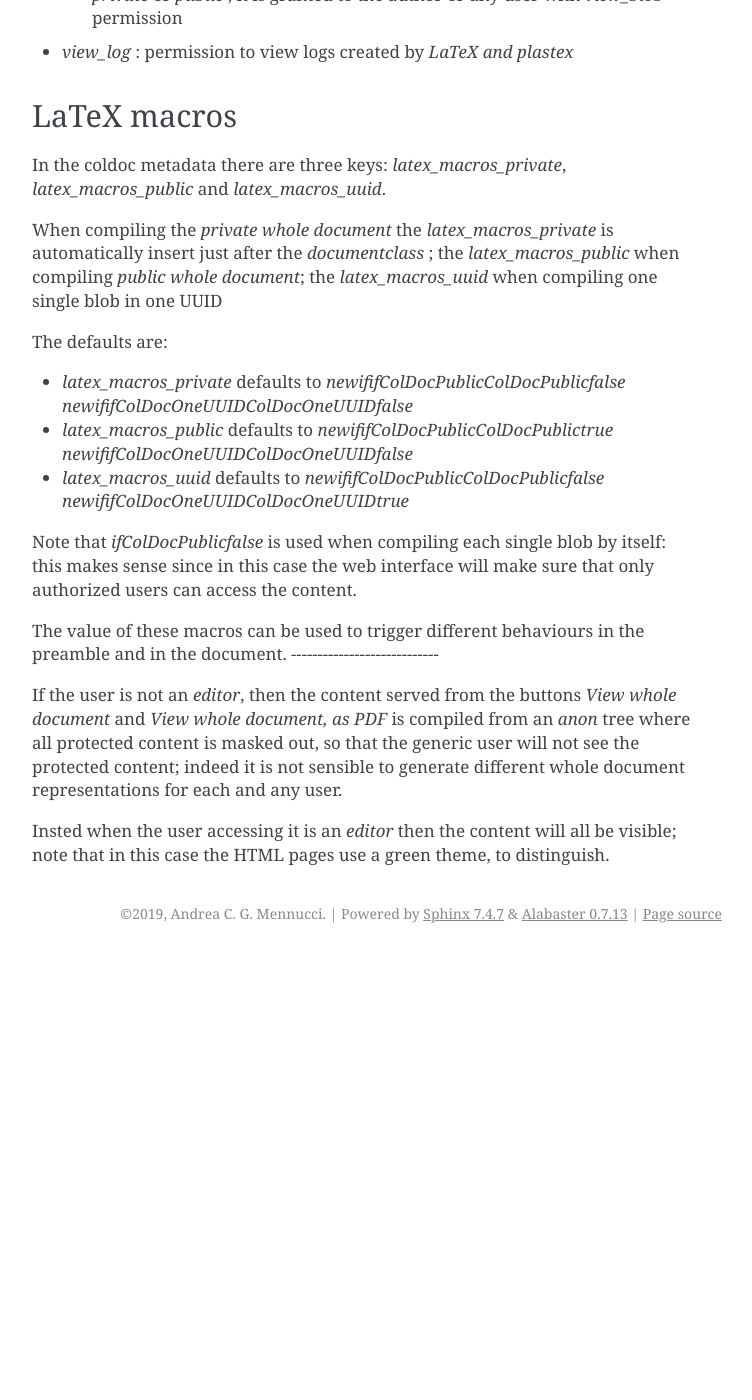
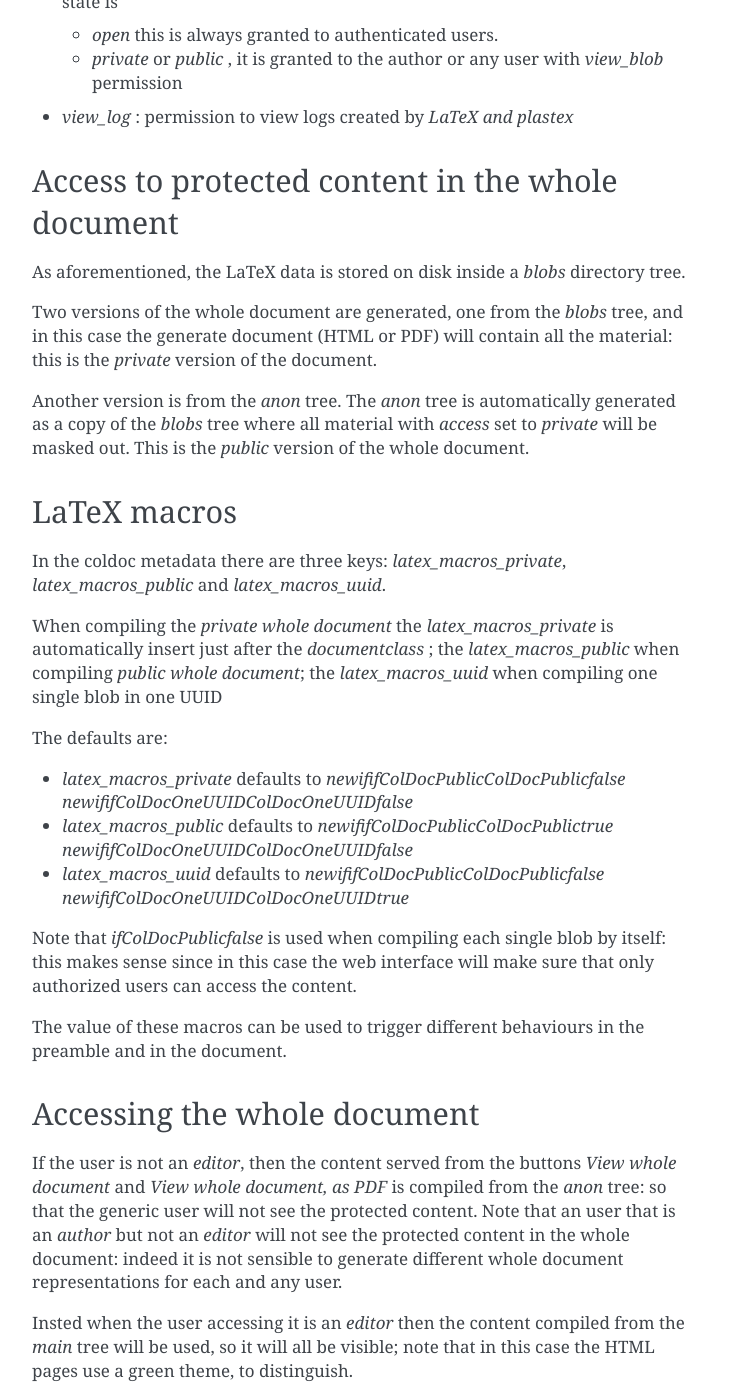
Before and after one commit to mennucc/ColDoc_project, a Sphinx documentation site: the page built from docs/source/permission.rst, in a window 1280 px wide and 1400 px high, scrolled down 1117 px. Shown: the whole window, without its empty margins (388-1140 px from the left). Built offline with Sphinx 7.4.7, drawn with Linux system fonts in a browser that asks for light colours; pages that are not in the unit, such as notebooks, are missing from menus; before the commit the page ends 2070 px from its top, so only the background shows below that; some of the changed text lies outside the part shown.

Commit message:
better documentation

```diff
--- a/docs/source/permission.rst
+++ b/docs/source/permission.rst
@@ -33,6 +33,9 @@ True, and the blob the UUID `access` state is `open` or `public`.
 
 This is the Permissions meaning and rule for each `UUID`.
 
+(Recall that each UUID has an `access` metadata that can be
+`open` , `public` or `private`.)
+
 - `view_view` : permission to  view a a `view` (a representation of the blob, as a html or PDF).
   If the UUID `access` state is
 
@@ -50,6 +53,20 @@ This is the Permissions meaning and rule for each `UUID`.
   - `private` or `public` , it is granted to the author or any user with `view_blob` permission
 
 - `view_log` : permission to  view logs created by `LaTeX` `and plastex`
+
+Access to protected content in the whole document
+-------------------------------------------------
+
+As aforementioned, the LaTeX data is stored on disk inside a `blobs`
+directory tree.
+
+Two versions of the whole document are generated, one from the `blobs` tree,
+and in this case the generate document (HTML or PDF) will contain all the material:
+this is the `private` version of the document.
+
+Another version is from the `anon` tree.  The `anon` tree is automatically
+generated as a copy of the `blobs` tree where all material with `access` set to `private`
+will be masked out. This is the `public` version of the whole document.
 
 LaTeX macros
 ------------
@@ -74,14 +91,20 @@ the web interface will make sure that only authorized users can access the conte
 
 The value of these macros can be used to trigger different behaviours in the preamble
 and in the document.
+
+
+Accessing the whole document
 ----------------------------
 
 If the user is not an `editor`, then
 the content served from the buttons `View whole document` and  `View whole document, as PDF`
-is compiled from an `anon` tree where all protected content is masked out,
-so that the generic user will not see the protected content; indeed it is
+is compiled from the `anon` tree:
+so that the generic user will not see the protected content.
+Note that an user that is an `author` but not an `editor`
+will not see the protected content in the whole document: indeed it is
 not sensible to generate different whole document representations
 for each and any user.
 
-Insted when the user accessing it is an `editor` then the content will all be visible;
+Insted when the user accessing it is an `editor` then the content
+compiled from the `main` tree will be used, so it will all be visible;
 note that in this case the HTML pages use a green theme, to distinguish.
```
Also changed, not shown: 1 other file.
